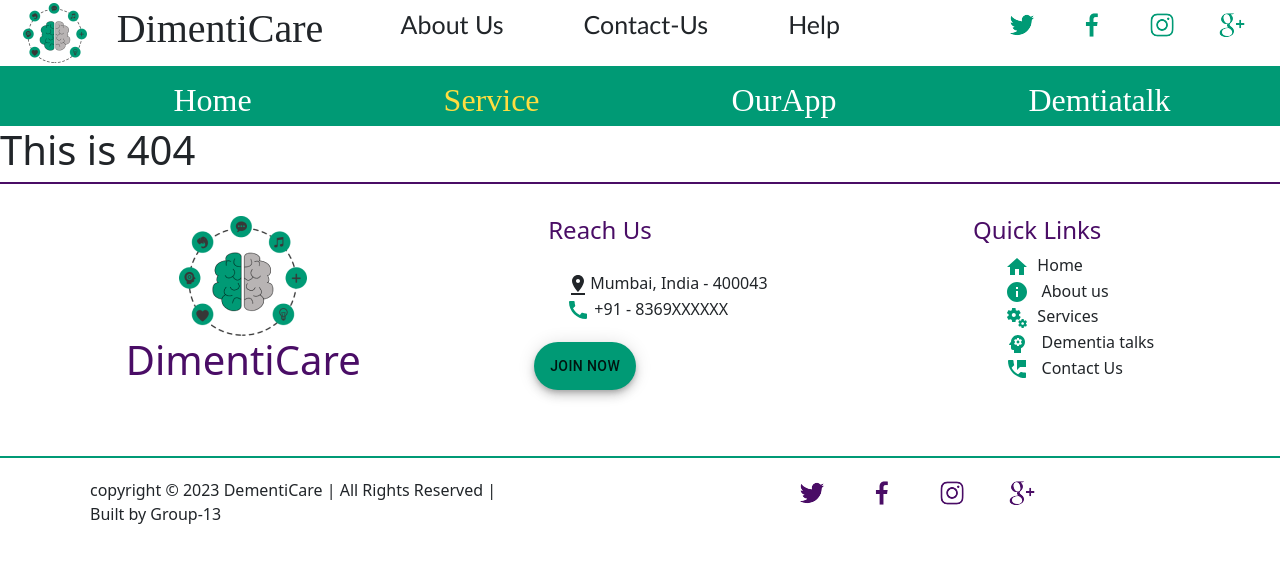
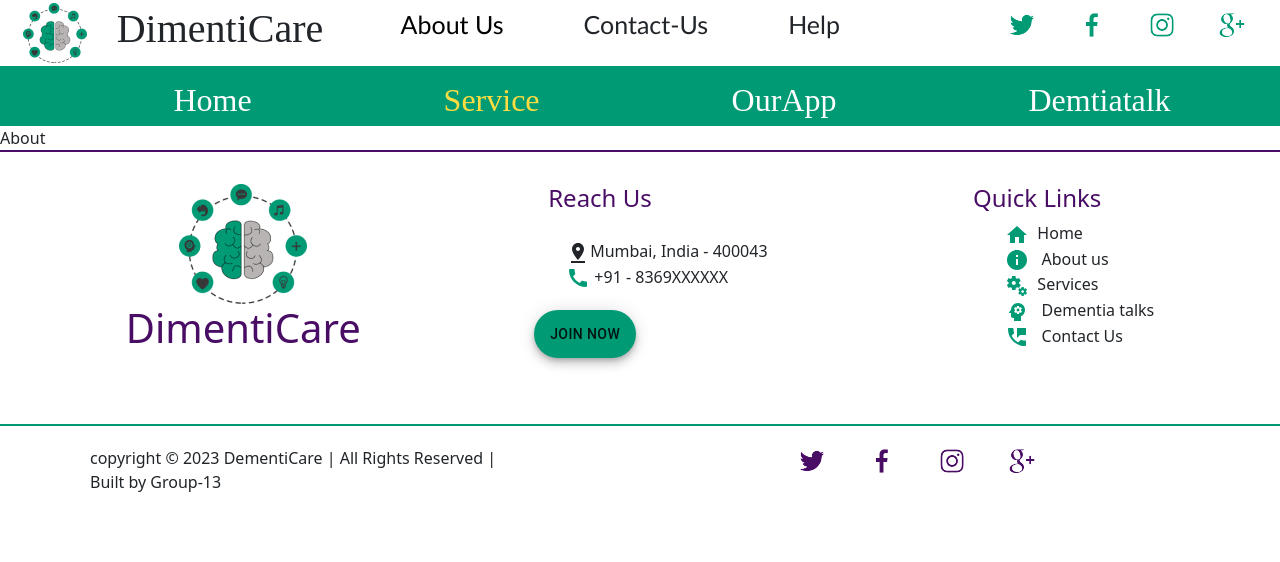
Before and after one commit to Group-ZHAP/DementiaCare-Web-app, a React (Create React App) app: page /About in a window 1280 px wide. Shown: the top 562 px of the page. Built offline with nearby package versions, Linux system fonts and the light colour scheme; the HTML template or start-up script is replaced by a standard one.

Commit message:
AboutSetup

```diff
--- a/src/App.js
+++ b/src/App.js
@@ -6,12 +6,14 @@ import NoMatch from "./components/NoMatch";
 import { Routes, Route } from "react-router-dom";
 import "bootstrap/dist/css/bootstrap.min.css";
 import Footer from "./Footer";
+import About from "./pages/About";
 function App() {
   return (
     <div>
       <Navbar />
       <Routes>
         <Route exact path="/" element={<Home />}></Route>
+        <Route exact path="/About" element={<About />}></Route>
         <Route path="*" element={<NoMatch />} />
       </Routes>
       <Footer />
--- a/src/components/HeaderNav.js
+++ b/src/components/HeaderNav.js
@@ -2,6 +2,7 @@ import React from "react";
 import styled from "styled-components";
 import logo from "../Images/header_logo.png";
 import { SocialIcon } from "react-social-icons";
+import { Link } from "react-router-dom";
 
 const HeaderNav = () => {
   return (
@@ -15,7 +16,14 @@ const HeaderNav = () => {
             </>
           </Logo>
           <NavItem>
-            <li style={{ marginRight: "80px" }}>About Us</li>
+            <li style={{ marginRight: "80px" }}>
+              <Link
+                to="/About"
+                style={{ color: "black", textDecoration: "none" }}
+              >
+                About Us
+              </Link>
+            </li>
             <li style={{ marginRight: "80px" }}>Contact-Us</li>
             <li style={{ marginRight: "80px" }}>Help</li>
           </NavItem>
--- /dev/null
+++ b/src/pages/About.js
@@ -0,0 +1,7 @@
+import React from "react";
+
+function About() {
+  return <div>About</div>;
+}
+
+export default About;
```
